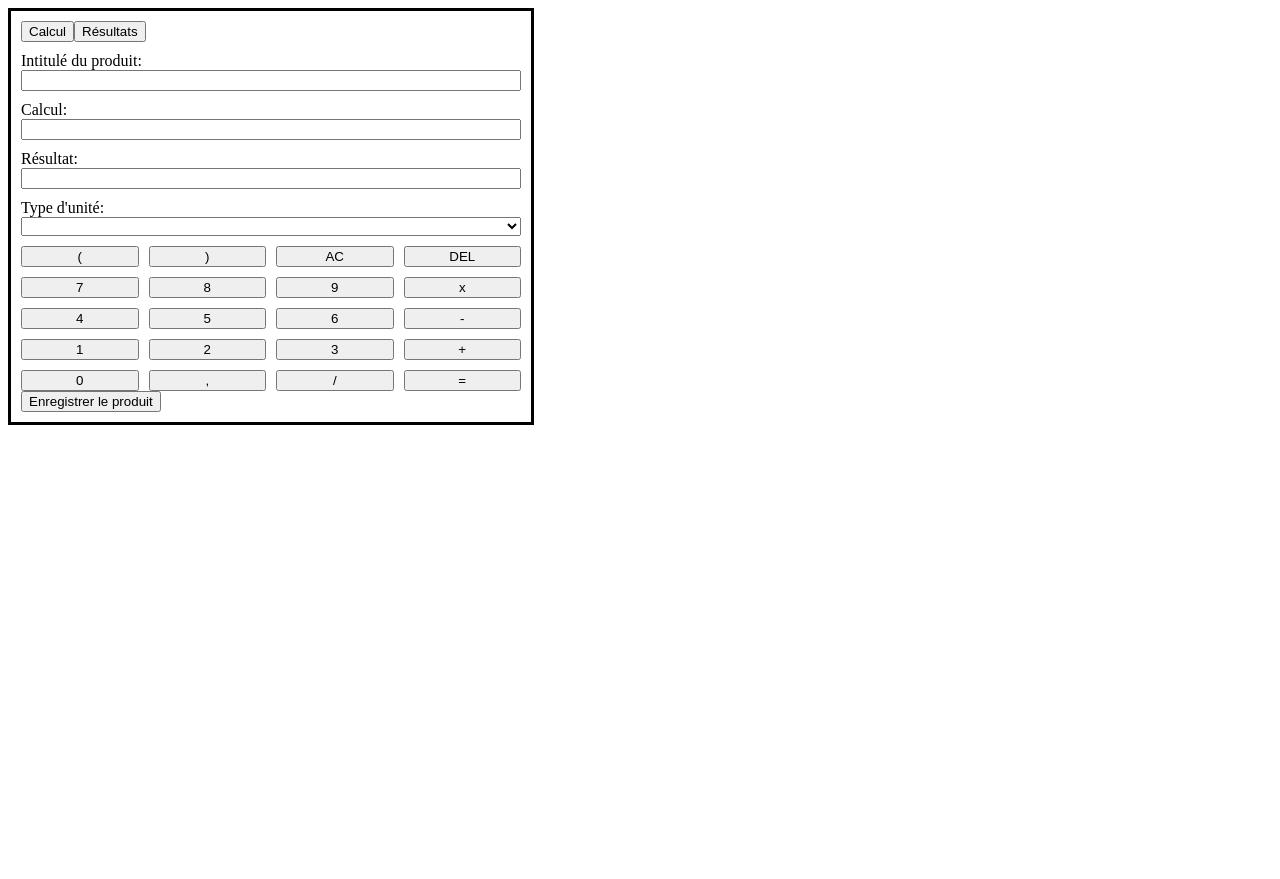
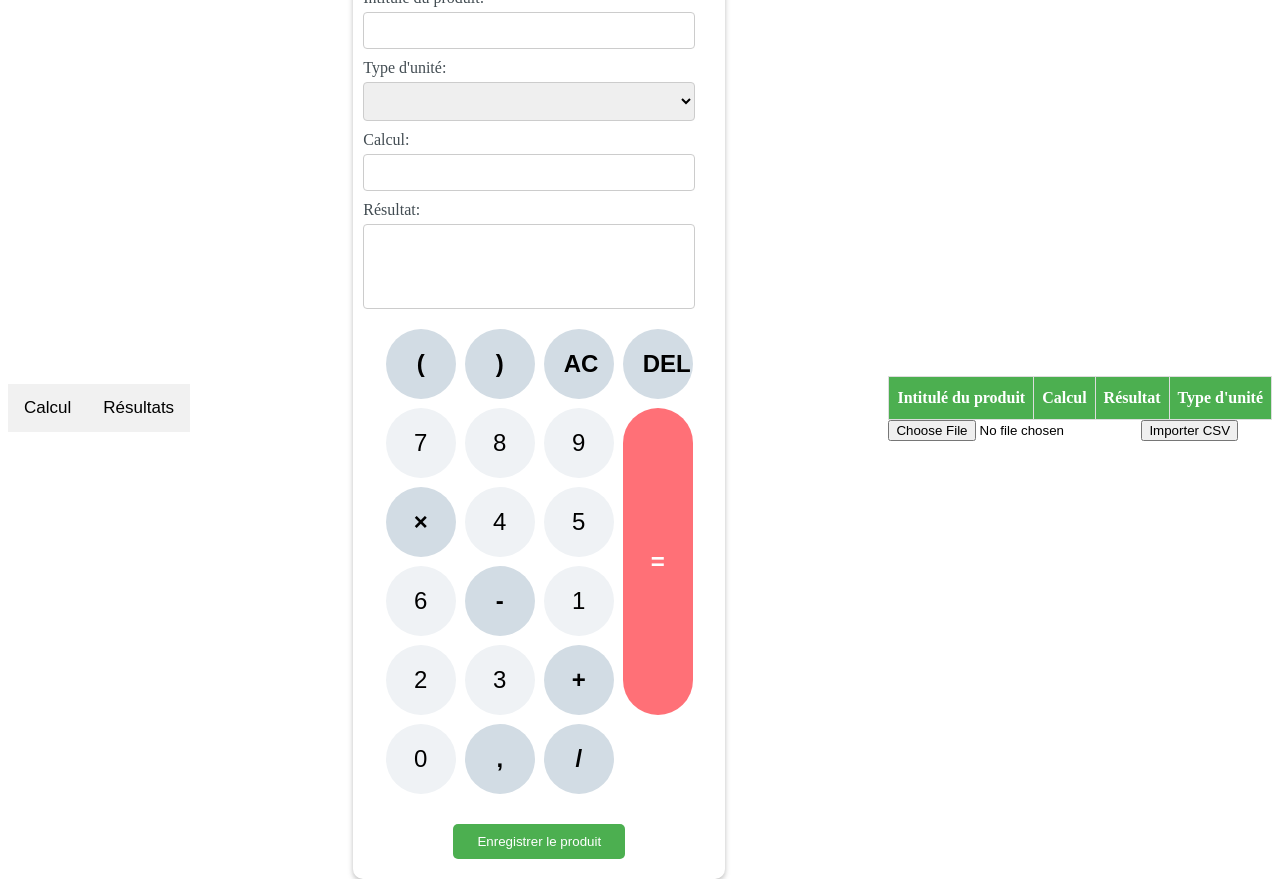
Before and after one commit to OlivierBldn/inventory_angular, an Angular app: page / in a window 1280 px wide. Before the commit the page ends 800 px from the top, so only its background shows below. Built offline with nearby package versions, Linux system fonts and the light colour scheme.

Commit message:
📦 NEW: CSV Import👌 IMPROVE: Styling

```diff
--- a/src/app/home/home.component.html
+++ b/src/app/home/home.component.html
@@ -1,23 +1,19 @@
-<section id="calculator">
+<section id="page">
+
     <div class="tabs">
         <button class="tablinks" onclick="openTab(event, 'Calcul')">Calcul</button>
         <button class="tablinks" onclick="openTab(event, 'Resultats')">Résultats</button>
     </div>
 
+<section id="calculator">
+
     <div class="tabcontent">
-
         <div id="fields">
             <label for="productTitle">Intitulé du produit:</label>
-            <input type="text" id="productTitle" name="productTitle" [(ngModel)]="item.title">
-
-            <label for="calcInput">Calcul:</label>
-            <input type="text" id="calcInput" name="calcInput" readonly [(ngModel)]="item.calcul"  inputmode="">
-
-            <label for="result">Résultat:</label>
-            <input type="text" id="result" name="result" readonly [(ngModel)]="item.result"  inputmode="none">
+            <input type="text" id="productTitle" name="productTitle" [(ngModel)]="item.title" required>
 
             <label for="unitType">Type d'unité:</label>
-            <select id="unitType" name="unitType" [(ngModel)]="item.unit">
+            <select id="unitType" name="unitType" [(ngModel)]="item.unit" required>
                 <option value="m2">Mètre carré</option>
                 <option value="ml">Mètre linéaire</option>
                 <option value="m3">Mètre cube</option>
@@ -25,44 +21,68 @@
                 <option value="length">Longueur</option>
             </select>
 
+            <label for="calcInput">Calcul:</label>
+            <input type="text" id="calcInput" name="calcInput" required readonly [(ngModel)]="item.calculation" inputmode="">
+
+            <label for="result">Résultat:</label>
+            <input type="text" id="result" name="result" required readonly [(ngModel)]="item.result" inputmode="none">
         </div>
 
         <div id="calculatorButtons">
-            <button (click)="addToCalcul('(')">(</button>
-            <button (click)="addToCalcul(')')">)</button>
-            <button (click)="clearCalcul()">AC</button>
-            <button (click)="deleteLastEntry()">DEL</button>
-            <button (click)="addToCalcul('7')">7</button>
-            <button (click)="addToCalcul('8')">8</button>
-            <button (click)="addToCalcul('9')">9</button>
-            <button (click)="addToCalcul('*')">x</button>
-            <button (click)="addToCalcul('4')">4</button>
-            <button (click)="addToCalcul('5')">5</button>
-            <button (click)="addToCalcul('6')">6</button>
-            <button (click)="addToCalcul('-')">-</button>
-            <button (click)="addToCalcul('1')">1</button>
-            <button (click)="addToCalcul('2')">2</button>
-            <button (click)="addToCalcul('3')">3</button>
-            <button (click)="addToCalcul('+')">+</button>
-            <button (click)="addToCalcul('0')">0</button>
-            <button (click)="addToCalcul(',')">,</button>
-            <button (click)="addToCalcul('/')">/</button>
-            <button (click)="calculate()">=</button>
+            <button (click)="addToCalcul('(')" class="calculatorButton operator">(</button>
+            <button (click)="addToCalcul(')')" class="calculatorButton operator">)</button>
+            <button (click)="clearCalcul()" class="calculatorButton operator">AC</button>
+            <button (click)="deleteLastEntry()" class="calculatorButton operator">DEL</button>
+            <button (click)="addToCalcul('7')" class="calculatorButton">7</button>
+            <button (click)="addToCalcul('8')" class="calculatorButton">8</button>
+            <button (click)="addToCalcul('9')" class="calculatorButton">9</button>
+            <button (click)="addToCalcul('*')" class="calculatorButton operator">&times;</button>
+            <button (click)="addToCalcul('4')" class="calculatorButton">4</button>
+            <button (click)="addToCalcul('5')" class="calculatorButton">5</button>
+            <button (click)="addToCalcul('6')" class="calculatorButton">6</button>
+            <button (click)="addToCalcul('-')" class="calculatorButton operator">-</button>
+            <button (click)="addToCalcul('1')" class="calculatorButton">1</button>
+            <button (click)="addToCalcul('2')" class="calculatorButton">2</button>
+            <button (click)="addToCalcul('3')" class="calculatorButton">3</button>
+            <button (click)="addToCalcul('+')" class="calculatorButton operator">+</button>
+            <button (click)="addToCalcul('0')" class="calculatorButton">0</button>
+            <button (click)="addToCalcul('.')" class="calculatorButton operator">,</button>
+            <button (click)="addToCalcul('/')" class="calculatorButton operator">/</button>
+            <button (click)="calculate()" class="calculatorButton calculate">=</button>
         </div>
 
-        <div id="submit">
+        <div id="itemStorage">
             <button id="registerItem" (click)="registerItem()">Enregistrer le produit</button>
         </div>
     </div>
 </section>
 
+<section id="results">
+    <table>
+        <thead>
+            <tr>
+                <th>Intitulé du produit</th>
+                <th>Calcul</th>
+                <th>Résultat</th>
+                <th>Type d'unité</th>
+            </tr>
+        </thead>
+        <tbody>
+            @for (item of items; track $index) {
+            <tr>
+                <td>{{ item.title }}</td>
+                <td>{{ item.calculation }}</td>
+                <td>{{ item.result }}</td>
+                <td>{{ item.unit }}</td>
+            </tr>
+            }
+        </tbody>
+    </table>
 
+    <div>
+        <input type="file" (change)="onFileSelected($event)" accept=".csv">
+        <button (click)="importCsv()">Importer CSV</button>
+    </div>
+</section>
 
-<div id="results" class="tabcontent">
-        <div>
-            <p class="font-bold">{{ item.title }}</p>
-            <p class="font-bold">{{ item.calcul }}</p>
-            <p class="font-bold">{{ item.result }}</p>
-            <p class="font-bold">{{ item.unit }}</p>
-        </div>
-</div>
+</section>
--- a/src/app/home/home.component.scss
+++ b/src/app/home/home.component.scss
@@ -1,16 +1,56 @@
+#page {
+    display: flex;
+    justify-content:space-between;
+    align-items: center;
+    height: 100vh;
+
+    .tabs {
+        display: flex;
+        justify-content: center;
+
+        button {
+            background-color: #f1f1f1;
+            border: none;
+            outline: none;
+            cursor: pointer;
+            transition: background-color 0.3s;
+            padding: 14px 16px;
+            font-size: 17px;
+
+            &:hover {
+                background-color: #ddd;
+            }
+
+            &.active {
+                background-color: #ccc;
+            }
+        }
+    }
+}
+
 #calculator {
+    border-radius: 10px;
+    box-shadow: 0px 3px 6px 0px rgba(0, 0, 0, 0.15), 0px 2px 4px 0px rgba(0, 0, 0, 0.12);
+    margin-inline-start: auto;
+    margin-inline-end: auto;
+    margin-block-start: 2em;
+    max-inline-size: 22rem;
+    overflow: hidden;
+    color: hsl(202, 11%, 29%);
     display: flex;
     flex-direction: column;
-    max-width: 500px;
-    border: 3px solid black;
+    align-items: center;
     padding: 10px;
+    width: 100%;
 
-
-
-    .tabContent {
+    .tabcontent {
         display: flex;
         flex-direction: column;
-        justify-content: center;
+        align-items: center;
+    }
+
+    button {
+        cursor: pointer;
     }
 }
 
@@ -23,9 +63,120 @@
     }
 }
 
+#result {
+    background: hsl(255, 100%, 100%);
+    font-size: 4.2rem;
+    padding-block-start: 0.2rem;
+    padding-block-end: 0.2rem;
+    padding-inline-end: 0.5rem;
+    text-align: end;
+}
+
 #calculatorButtons {
     display: grid;
-    grid-template-columns: 1fr 1fr 1fr 1fr;
-    gap: 10px;
-    margin-top: 10px;
+    grid-template-columns: repeat(4, 1fr);
+    grid-gap: 1px;
+    background: hsl(255, 100%, 100%);
+    padding: 1rem;
+
+    .calculatorButton {
+        background: hsl(210, 25%, 95%);
+        border: none;
+        padding-block-start: 1rem;
+        padding-block-end: 1rem;
+        padding-inline-end: 1.25rem;
+        padding-inline-start: 1.25rem;
+        font-size: 1.5rem;
+        inline-size: 70px;
+        block-size: 70px;
+        margin: 0.25rem;
+        border-radius: 40px;
+
+        &:active, &:focus {
+            box-shadow: 0 0 8px 0 rgba(0, 0, 0, 0.3) inset;
+            outline: none;
+        }
+    }
+
+    .operator {
+        background: hsl(208, 25%, 86%);
+
+        &:active {
+            background: hsl(208, 24%, 80%);
+        }
+    }
+
+    .calculate {
+        grid-column: 4 / 5;
+        grid-row: 2 / span 4;
+        background: hsl(357, 100%, 72%);
+        height: auto;
+    }
 }
+
+#results {
+    table {
+        width: 100%;
+        border-collapse: collapse;
+        // margin-bottom: 1em;
+        // font-family: 'Tahoma', sans-serif;
+    }
+
+    th, td {
+        border: 1px solid #ddd;
+        text-align: left;
+        padding: 8px;
+    }
+
+    tr:nth-child(even) {
+        background-color: #f2f2f2;
+    }
+
+    th {
+        padding-top: 12px;
+        padding-bottom: 12px;
+        text-align: left;
+        background-color: #4CAF50;
+        color: white;
+    }
+}
+
+#registerItem {
+    background-color: #4CAF50;
+    color: white;
+    padding: 10px 24px;
+    margin: 10px 0;
+    border: none;
+    cursor: pointer;
+    border-radius: 5px;
+
+    &:hover {
+        background-color: #45a049;
+    }
+}
+
+input[type="text"], select {
+    width: calc(100% - 20px);
+    padding: 10px;
+    margin-top: 5px;
+    border: 1px solid #ccc;
+    border-radius: 4px;
+    box-sizing: border-box;
+}
+
+.calculatorButton, .operator, .calculate {
+    transition: background-color 0.3s ease;
+}
+
+.calculatorButton:hover, .operator:hover, .calculate:hover {
+    filter: brightness(90%);
+}
+
+.operator, .calculate {
+    font-weight: bold;
+}
+
+.calculate {
+    color: white;
+    font-size: 1.2rem;
+}
--- a/src/app/home/home.component.ts
+++ b/src/app/home/home.component.ts
@@ -1,69 +1,125 @@
 import { Component } from '@angular/core';
 import { FormsModule } from '@angular/forms';
+import { HttpClient } from '@angular/common/http';
+import { HttpClientModule } from '@angular/common/http';
 import { fromEvent } from 'rxjs';
 
 @Component({
   selector: 'app-home',
   standalone: true,
-  imports: [FormsModule],
+  imports: [FormsModule, HttpClientModule],
   templateUrl: './home.component.html',
   styleUrl: './home.component.scss'
 })
+
 export class HomeComponent {
   public item = {
     title: "",
-    calcul: "",
+    calculation: "",
     result: "",
     unit: "",
   }
 
-  items: { title: string; calcul: string; result: string; unit: string; }[] = [];
+  items: { title: string; calculation: string; result: string; unit: string; }[] = [];
+
+  selectedFile: File | null = null;
 
 
-  constructor() {
-    fromEvent(window, 'storage').subscribe(() => {
-      let storedItems = localStorage.getItem('items');
+  constructor(private http: HttpClient) {
+    let storedItems = localStorage.getItem('items');
 
-      if (storedItems) {
-        let parsedItems = JSON.parse(storedItems);
-        this.items = parsedItems;
-      }
-    });
+    if (storedItems) {
+      let parsedItems = JSON.parse(storedItems);
+      this.items = parsedItems;
+    }
   }
 
   calculate() {
-    let result
+    let floatResult;
+    let result;
     try {
-      result = eval(this.item.calcul);
+      floatResult = eval(this.item.calculation);
+
+      result = parseFloat(floatResult).toFixed(3);
+
+      this.item.result = result;
     }
     catch (e) {
       result = "Error";
     }
-    this.item.result = result;
   }
 
   addToCalcul(value: string) {
-    this.item.calcul += value;
+    this.item.calculation += value;
   }
 
   clearCalcul() {
-    this.item.calcul = "";
+    this.item.calculation = "";
     this.item.result = "";
   }
 
   deleteLastEntry() {
-    this.item.calcul = this.item.calcul.slice(0, -1);
+    this.item.calculation = this.item.calculation.slice(0, -1);
   }
 
   registerItem() {
     if (this.item.title) {
       this.items.push({
         title: this.item.title,
-        calcul: this.item.calcul,
+        calculation: this.item.calculation,
         result: this.item.result,
         unit: this.item.unit
       });
       localStorage.setItem('items', JSON.stringify(this.items));
     }
   }
+
+  onFileSelected(event: any) {
+    this.selectedFile = <File>event.target.files[0];
+  }
+
+  importCsv() {
+    if (!this.selectedFile) {
+      console.log('No file selected');
+      return;
+    }
+
+    let fileReader = new FileReader();
+    fileReader.readAsText(this.selectedFile, "UTF-8");
+    fileReader.onload = () => {
+      let csvData = <string>fileReader.result;
+      let csvToRowArray = csvData.split("\n");
+      for (let index = 1; index < csvToRowArray.length - 1; index++) {
+        let row = csvToRowArray[index].split(",");
+        this.items.push({
+          title: row[0],
+          calculation: row[1],
+          result: row[2],
+          unit: row[3]
+        });
+      }
+      localStorage.setItem('items', JSON.stringify(this.items));
+    }
+    fileReader.onerror = (error) => {
+      console.log(error);
+    }
+  }
+
+  exportAsCsv() {
+    let csvData = 'Title,Calculation,Result,Unit\n';
+    this.items.forEach(item => {
+      csvData += `${item.title},${item.calculation},${item.result},${item.unit}\n`;
+    });
+
+    let blob = new Blob([csvData], { type: 'text/csv' });
+    let url = window.URL.createObjectURL(blob);
+
+    let link = document.createElement('a');
+    link.setAttribute('hidden', '');
+    link.setAttribute('href', url);
+    link.setAttribute('download', 'export.csv');
+    document.body.appendChild(link);
+    link.click();
+    document.body.removeChild(link);
+  }
 }
--- a/src/app/inventory/inventory.component.html
+++ b/src/app/inventory/inventory.component.html
@@ -15,7 +15,8 @@
     </div>
 
     <div id="exports" class="tabcontent">
-        <button id="importCSV">Importer CSV</button>
+        <input type="file" (change)="onFileSelected($event)" accept=".csv">
+        <button (click)="importCsv()">Import CSV</button>
         <button id="print">Imprimer</button>
         <button id="saveCSV">Enregistrer en CSV</button>
     </div>
--- a/src/app/inventory/inventory.component.ts
+++ b/src/app/inventory/inventory.component.ts
@@ -5,7 +5,7 @@ import { Component } from '@angular/core';
   standalone: true,
   imports: [],
   templateUrl: './inventory.component.html',
-  styleUrl: './inventory.component.scss'
+  styleUrl: './inventory.component.css'
 })
 export class InventoryComponent {
 
```
